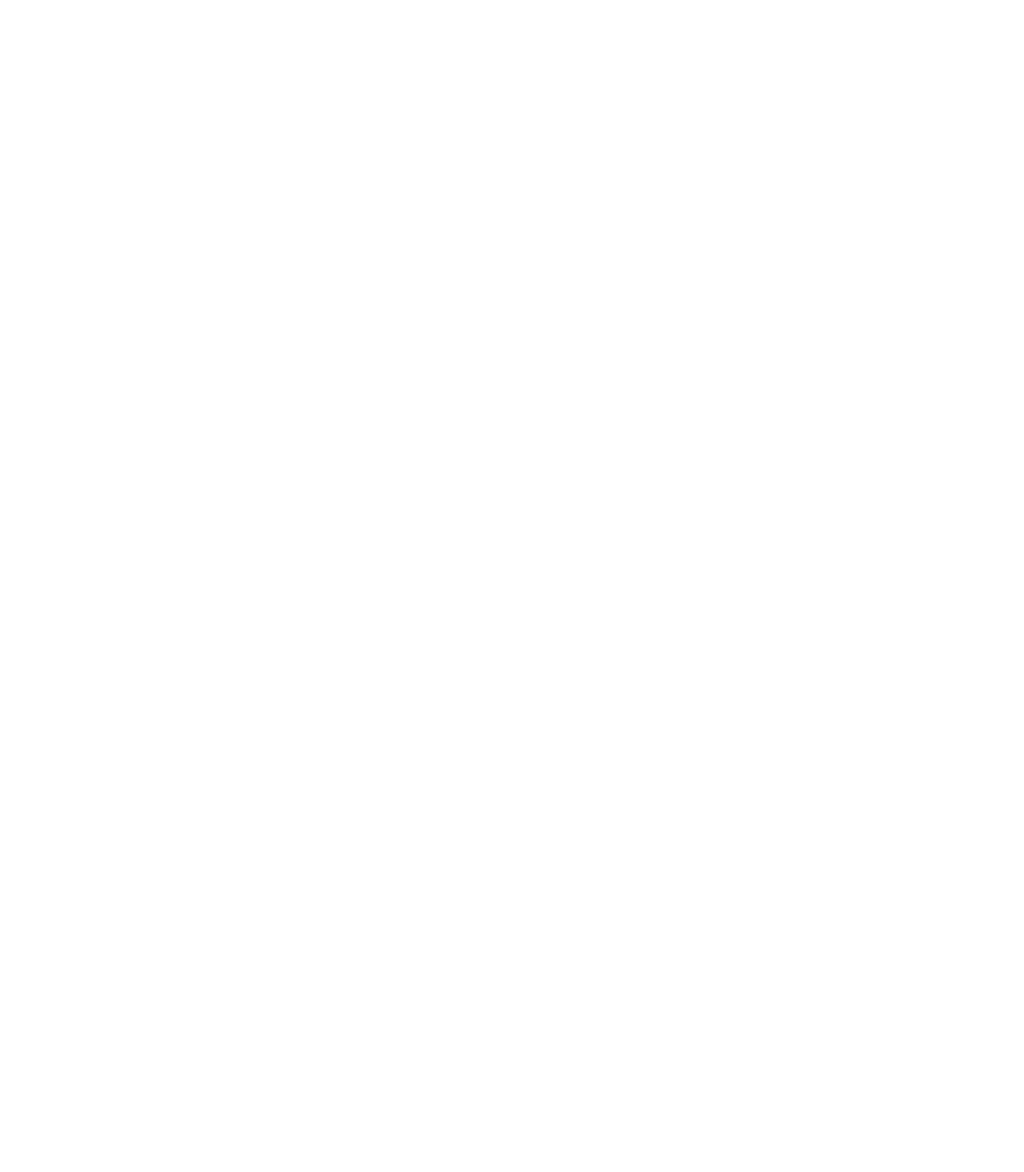
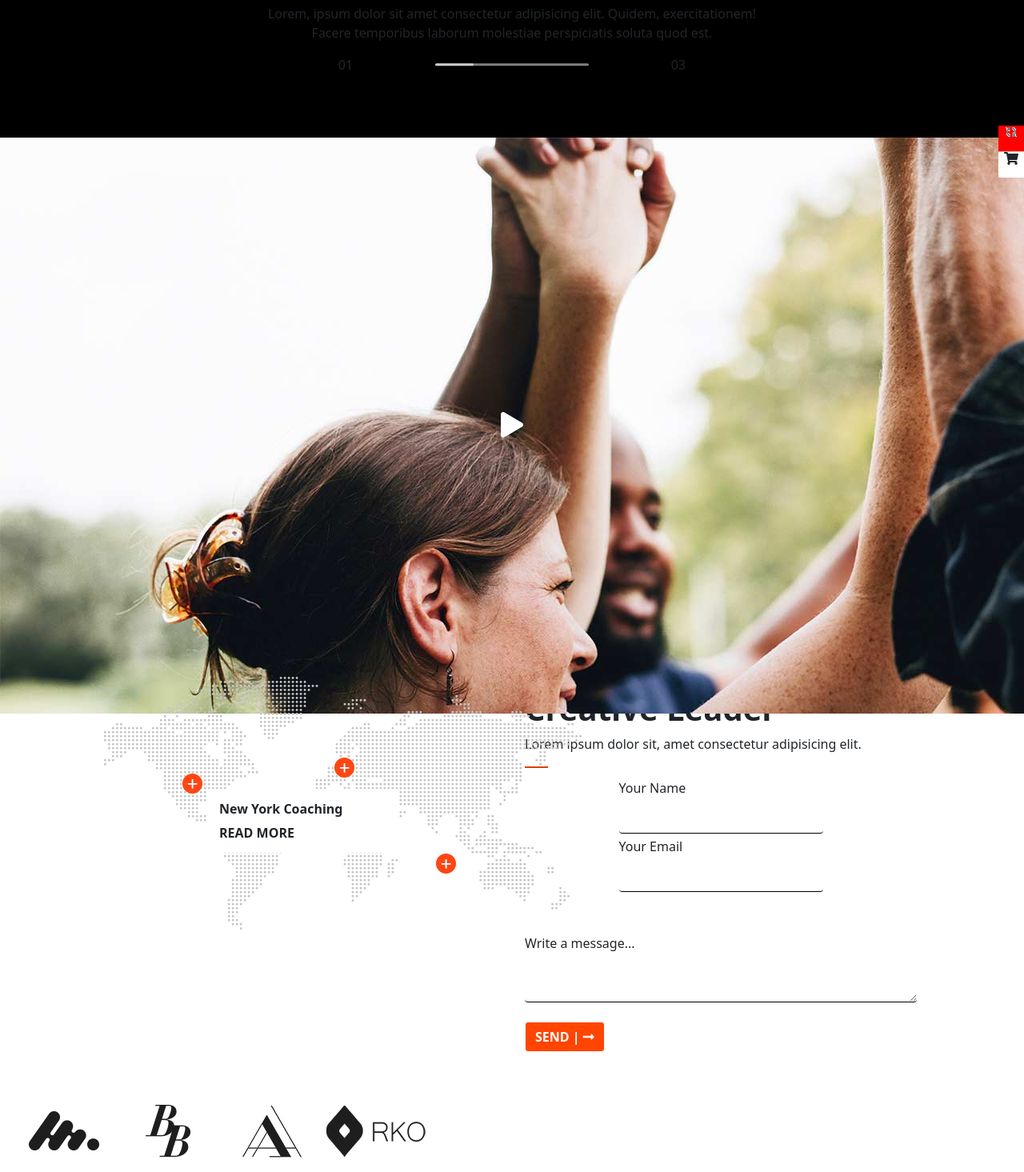
Before and after one commit to 07simone/proj-html-vuejs, a Vue app: page / in a window 1280 px wide. Shown: the part 3812-5277 px from the top of the page at 80% size. Before the commit the page ends 3562 px from the top, so only its background shows below. Built offline with nearby package versions, Linux system fonts and the light colour scheme.

Commit message:
contact-thumbnails

```diff
--- a/src/App.vue
+++ b/src/App.vue
@@ -5,7 +5,7 @@
     <IndexMain />
     <IndexJumbotron />
     <IndexThumbnails />
-
+    <IndexContact />
   </div>
 </template>
 
@@ -15,13 +15,15 @@ import IndexHeader from './components/IndexHeader.vue'
 import IndexMain from './components/IndexMain.vue'
 import IndexJumbotron from './components/IndexJumbotron.vue'
 import IndexThumbnails from './components/IndexThumbnails.vue'
+import IndexContact from './components/IndexContact.vue'
 export default {
   name: 'App',
   components: {
     IndexHeader,
     IndexMain,
     IndexJumbotron,
-    IndexThumbnails
+    IndexThumbnails,
+    IndexContact
   }
 }
 </script>
--- /dev/null
+++ b/src/components/IndexContact.vue
@@ -0,0 +1,158 @@
+<template>
+<div>
+
+  <div class="jumbotron-bottom d-flex align-items-center">
+    <div class="container">
+      <div class="row p-5 ">
+        <div class="col-6 position-relative">
+          <img src="../assets/img/h1-contact-rev-01.png" alt="">
+          <div class="segnaposti1">
+            <img src="../assets/img/h1-contact-rev-02.png" alt="">
+          </div>
+          <div class="segnaposti2">
+            <img src="../assets/img/h1-contact-rev-02.png" alt="">
+          </div>
+          <div class="segnaposti3">
+            <img src="../assets/img/h1-contact-rev-02.png" alt="">
+          </div>
+          <div class="boxCity text-start p-3">
+            <h3 class="fs-6 fw-bold">New York Coaching </h3>
+            <span class="fw-bold">READ MORE</span>
+          </div>
+        </div>
+        <div class="col-6 p-3">
+          <h1 class="fw-bold">Creative Leader</h1>
+          <p>Lorem ipsum dolor sit, amet consectetur adipisicing elit.</p>
+          <div class="line "></div>
+
+          <div class="contact d-flex justify-content-around flex-wrap">
+              <div class="mb-1">
+                <label for="exampleInputName1" class="form-label">Your Name</label>
+                <input type="text" class="form-control">
+              </div>
+              <div class="mb-1">
+                <label for="exampleInputName1" class="form-label">Your Email</label>
+                <input type="text" class="form-control">
+              </div>
+
+          </div>
+          <div class="wrapper">
+              <label for="exampleInputName1" class="form-label mt-5">Write a message...</label>
+              <div class="input-group mt-3">
+                  <textarea class="testo form-control" aria-label="With textarea"></textarea>
+                </div>
+          </div>
+          <button type="button" class="btn btn-white btn-light fw-bold mt-4 P-3">SEND | <i class="fas fa-long-arrow-alt-right"></i> </button>
+
+        </div>
+      </div>
+        <div class="row">
+          <div class="row-cols-5">
+            <ul class="d-flex justify-content-center " >
+              <li style="list-style-type: none" v-for="(element,index) in client" :key=index>
+                <img  :src="element.img" alt="">
+              </li>
+            </ul>
+          </div>
+        </div>
+
+    </div>
+  </div>
+
+</div>
+
+
+
+
+
+</template>
+
+<script>
+
+
+export default {
+  name: 'IndexContact',
+
+
+  data:function(){
+    return{
+      client:[
+        {
+          img:require("../assets/img/h4-clients-img-03.png")
+        },
+        {
+          img:require("../assets/img/h4-clients-img-05.png")
+        },
+        {
+          img:require("../assets/img/h4-clients-img-07.png")
+        },
+        {
+          img:require("../assets/img/h4-clients-img-09.png")
+        },
+        {
+          img:require("../assets/img/h4-clients-img-01.png")
+        },
+      ]
+    }
+
+}
+}
+
+</script>
+
+
+<style scoped lang="scss">
+.jumbotron-bottom{
+  height: 60vh;
+  .line{
+    width: 6%;
+    height: 15px;
+    border-top:2px solid rgb(221, 63, 0)
+
+  }
+  & .form-control{
+    border: none;
+    border-bottom: 0.5px solid black;
+
+    }
+    .testo{
+      height: 10px;
+    }
+    & .boxCity{
+      position: absolute;
+      top: 140px;
+      left: 140px;
+      height: 5rem;
+      width: 15rem;
+      background-color: white;
+    }
+    & .segnaposti1{
+        position: absolute;
+        top: 120px;
+        left: 110px;
+       /*  transform: translate(-40%, -30%); */
+
+    }
+     & .segnaposti2{
+        position: absolute;
+        top: 100px;
+        left: 300px;
+       /*  transform: translate(-40%, -30%); */
+
+    }
+     & .segnaposti3{
+        position: absolute;
+        top:220px;
+        right: 70px;
+       /*  transform: translate(-40%, -30%); */
+
+    }
+
+    & .btn{
+      background-color: orangered;
+      color: white;
+    }
+  }
+
+
+</style>
--- a/src/components/IndexThumbnails.vue
+++ b/src/components/IndexThumbnails.vue
@@ -1,4 +1,5 @@
 <template>
+<div>
     <div class="thumbTop">
       <div class="container mt-5">
       <div class="row">
@@ -13,7 +14,7 @@
       <div class="row justify-content-center ">
         <div class="col-12 ">
           <ul class="d-flex mt-5">
-        <li class="mx-3" v-for="(element, index) in business" :key=index>
+            <li class=" col-4 mx-3" v-for="(element, index) in business" :key=index>
               <div class="immagine">
                 <img class=" d-flex justify-content-center img-fluid" :src="element.img" alt="">
                 <button  type="button" class="btn"> <i class="fas fa-tag"></i>Business Leading</button>
@@ -28,6 +29,47 @@
       </div>
     </div>
     </div>
+
+    <div class="thumbCenter">
+      <div class="container">
+        <div class="row">
+          <div class="col-12 text-center align-items-center">
+            <div class="testimonials">
+                <img class="img-fluid" src="../assets/img/h3-img-07.png" alt="">
+                <h2>Cyntia Clark</h2>
+                <p>Lorem, ipsum dolor sit amet consectetur adipisicing elit. Quidem, exercitationem! Facere temporibus laborum molestiae perspiciatis soluta quod est.</p>
+                  <div class="sliderWrapper">
+                    <div>01</div>
+                      <div class="slideTot">
+                          <div class="slide"></div>
+                      </div>
+                    <div>03</div>
+                  </div>
+            </div>
+          </div>
+        </div>
+      </div>
+    </div>
+    <div class="thumbBottom">
+        <div class="icons-player">
+          <i class="fas fa-play"></i>
+        </div>
+          <div class="box1 position-absolute">
+            <div class="arrow position-relative d-flex justify-content-center align-items-center">
+              <i class="fas fa-shopping-cart "></i>
+
+            </div>
+        </div>
+        <div class="box2 position-absolute">
+            <div class="arrow position-relative d-flex justify-content-center">
+              <img class="" src="../assets/img/ajax-loader.gif" alt="">
+            </div>
+        </div>
+    </div>
+</div>
+
+
+
 
 
 </template>
@@ -115,5 +157,68 @@ export default {
     }
   }
 }
+.thumbCenter{
+  height: 50vh;
+  background-color: black;
+  position: relative;
+  & .testimonials{
+    position: absolute;
+    top: 50%;
+    left: 50%;
+    transform: translate(-50%, -50%);
+
+    & .sliderWrapper{
+    display: flex;
+    justify-content: space-evenly;
+    align-items: center;
+
+    .slideTot{
+        width: 30%;
+        height: 3px;
+        background-color: gray;
+        border-radius: 5px;
+
+    & .slide{
+        width: 25%;
+        height: 100%;
+        border-radius: 5px;
+        background-color: rgba(255, 255, 255, 0.6) ;
+    }
+    }
+}
+  }
+}
+
+.thumbBottom{
+  height: 90vh;
+  background-image: url(../assets/img/h1-img-04.jpg);
+  position: relative;
+  & .icons-player{
+    position: absolute;
+    top:50%;
+    left: 50%;
+    transform: translate(-50%, - 50%);
+    & i{
+      color: white;
+      font-size: 2rem;
+    }
+  }
+  & .box1{
+    position: absolute;
+    right:0%;
+    top: 2.5%;
+    background-color: white;
+    width: 2rem;
+    height: 2rem;
+  }
+  & .box2{
+    position: absolute;
+    right:0%;
+    top: -2%;
+    background-color: red;
+    width: 2rem;
+    height: 2rem;
+  }
+}
 
 </style>
```
Also changed, not shown: src/components/Indexjumbotron.vue (line endings or trailing spaces). Lines whose indentation alone changed are shown as unchanged.
